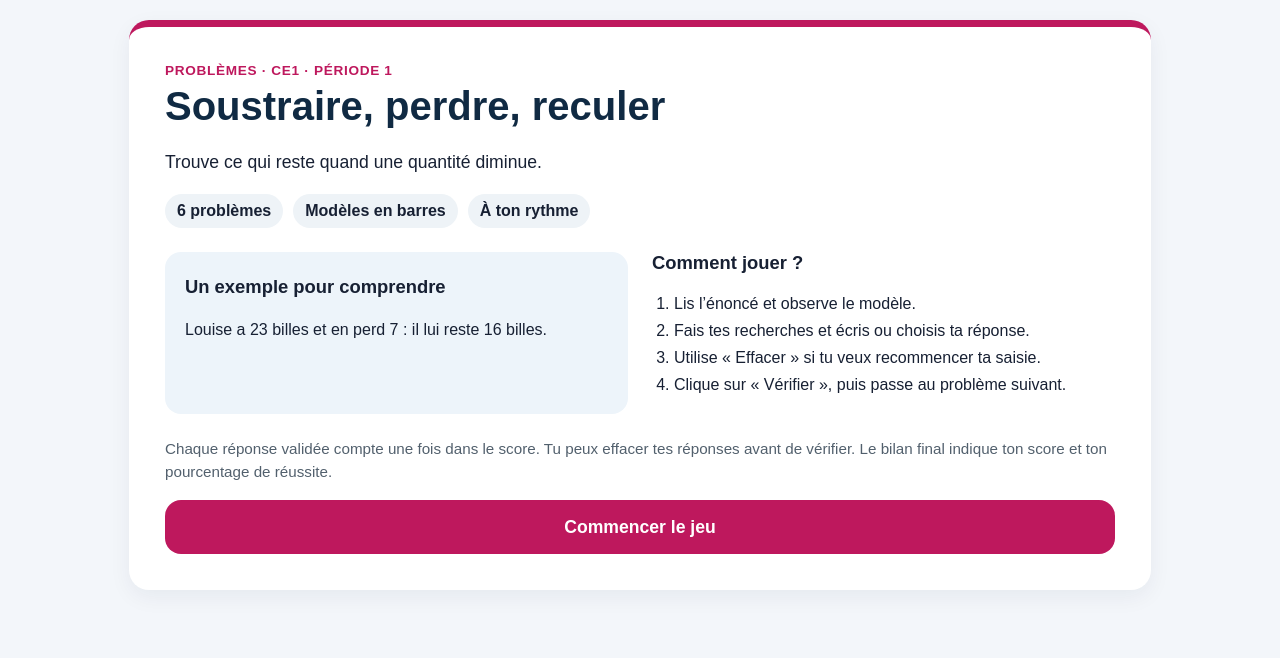
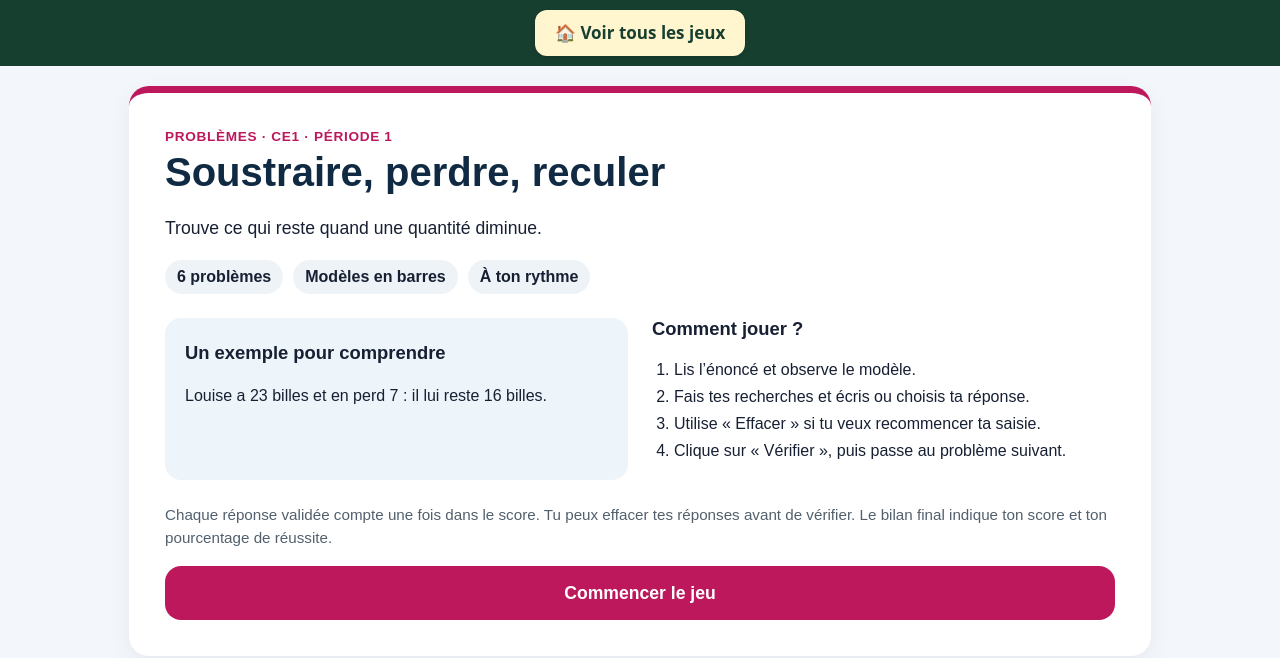
Before and after one commit to Bleja972/TRANSFORMATION2, a plain HTML site: page index.html in a window 1280 px wide. Drawn offline with Linux system fonts and the light colour scheme.

Commit message:
Ajouter Voir tous les jeux pour rejoindre le blog depuis Colibri

```diff
--- a/index.html
+++ b/index.html
@@ -54,6 +54,8 @@ body{background:#f3f6fa}button,input{font:inherit}button,input{touch-action:mani
 </style>
 </head>
 <body>
+<nav id="ce1-blog-navigation" aria-label="Tous les jeux" style="position:relative;z-index:1000;display:flex;justify-content:center;padding:10px 14px;background:#173f30"><a href="https://bleja972.github.io/" target="_top" style="display:inline-flex;align-items:center;justify-content:center;gap:8px;padding:11px 20px;border-radius:12px;background:#fff6cf;color:#173f30;font:700 17px/1.3 system-ui,sans-serif;text-decoration:none;min-height:46px;box-shadow:0 2px 5px #0002">🏠 Voir tous les jeux</a></nav>
+
 <div class="app">
 <section id="menuPage"><div class="card home-card"><div class="home-brand">PROBLÈMES · CE1 · PÉRIODE 1</div><h1>Soustraire, perdre, reculer</h1><p class="home-intro">Trouve ce qui reste quand une quantité diminue.</p><div class="home-tags"><span>6 problèmes</span><span>Modèles en barres</span><span>À ton rythme</span></div><div class="home-layout"><div class="home-example"><h2>Un exemple pour comprendre</h2><p>Louise a 23 billes et en perd 7 : il lui reste 16 billes.</p></div><div class="home-steps"><h2>Comment jouer ?</h2><ol><li>Lis l’énoncé et observe le modèle.</li><li>Fais tes recherches et écris ou choisis ta réponse.</li><li>Utilise « Effacer » si tu veux recommencer ta saisie.</li><li>Clique sur « Vérifier », puis passe au problème suivant.</li></ol></div></div><p class="home-note">Chaque réponse validée compte une fois dans le score. Tu peux effacer tes réponses avant de vérifier. Le bilan final indique ton score et ton pourcentage de réussite.</p><div class="menu"><button class="cat" data-cat="soustraire"><strong>Commencer le jeu</strong></button></div></div></section>
 
```
